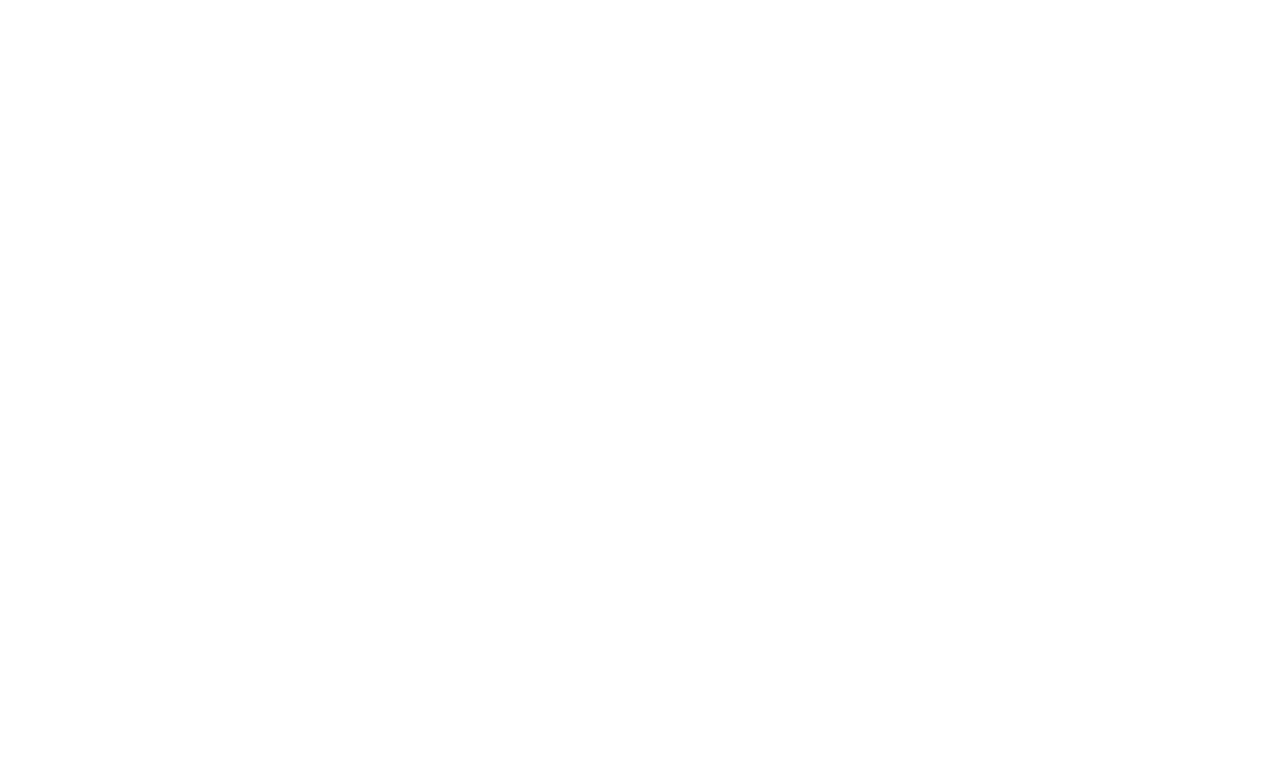
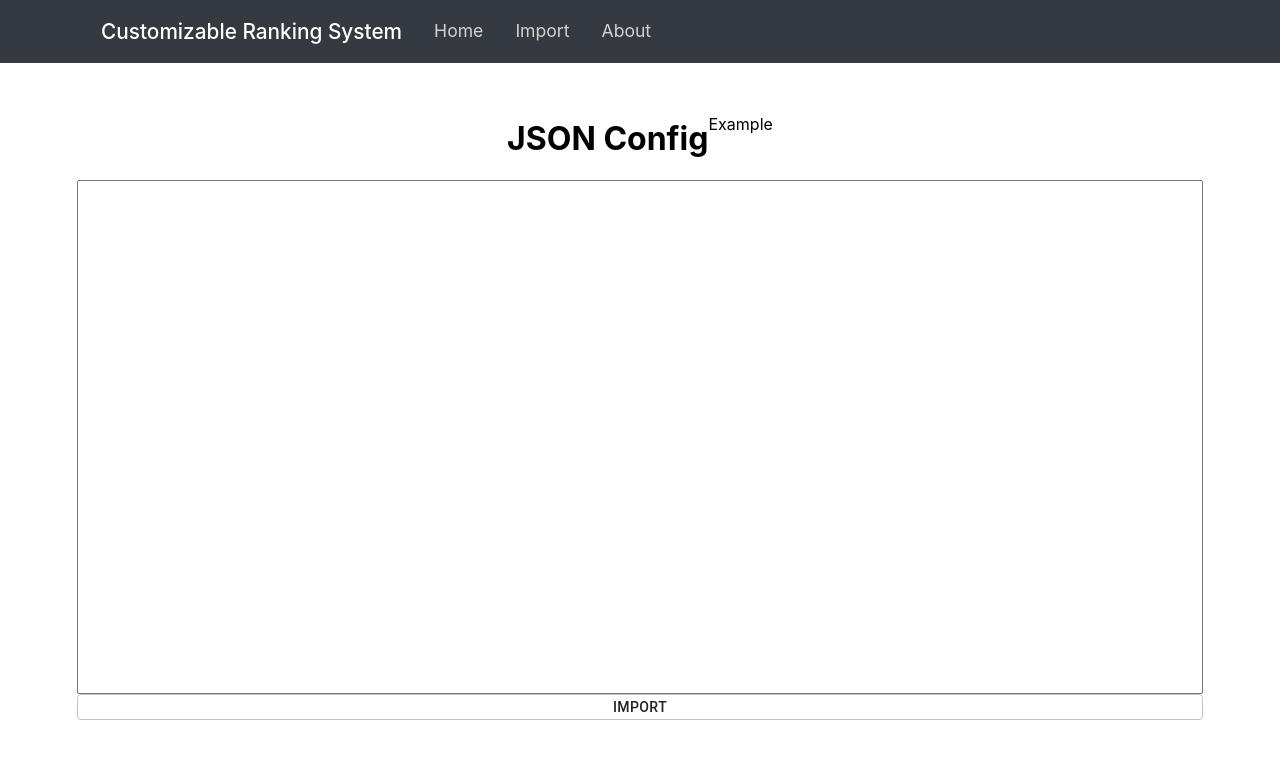
Before and after one commit to caoash/configurable-ranking-system, a React (Create React App) app in the folder frontend/configurable-ranking/: page /import in a window 1280 px wide. Shown: the top 758 px of the page. Built offline with nearby package versions, Linux system fonts and the light colour scheme.

Commit message:
import table page made, no functionality

```diff
--- a/frontend/configurable-ranking/src/App.css
+++ b/frontend/configurable-ranking/src/App.css
@@ -5,6 +5,7 @@
   position: relative;
   flex-wrap: wrap;
   align-items:center;
+  height: 100%;
 }
 
 .main-body {
@@ -16,9 +17,14 @@
   margin-right: 6%;
   margin-bottom: 80px;
   width: 88%;
+  height: 100%
 }
 
 .center-text {
   display: flex;
   justify-content: center;
 }
+
+#root {
+    height: 100%;
+}
--- a/frontend/configurable-ranking/src/App.js
+++ b/frontend/configurable-ranking/src/App.js
@@ -2,6 +2,7 @@
 import Header from "./Header.js"
 import {BrowserRouter, Route, Redirect} from 'react-router-dom'
 import Body from "./Body.js"
+import ImportDb from "./ImportDb.js"
 
 const App = () => {
   return (
@@ -20,6 +21,12 @@
           <Header />
         </div>
       </Route>
+      <Route path="/import">
+        <div className="main-container">
+            <Header/>
+            <ImportDb/>
+        </div>
+      </Route>
     </BrowserRouter>
 
   )
--- a/frontend/configurable-ranking/src/Body.css
+++ b/frontend/configurable-ranking/src/Body.css
@@ -1,8 +1,13 @@
+html, body {
+    height: 100%;
+}
+
 .move {
     display: flex;
     flex-direction: column;
     margin-top: 50px;
     width: 100%;
+    height: 100%;
 }
 
 .horiz {
@@ -16,13 +21,12 @@
     justify-content: center;
     margin-right: auto;
     justify-content: space-between;
-    height: 50%;
 }
 
 .sep {
     display: flex;
     flex-direction: row;
-    justify-content: flex-end;
+    justify-content: center;
 }
 
 .cent {
--- a/frontend/configurable-ranking/src/Body.js
+++ b/frontend/configurable-ranking/src/Body.js
@@ -32,7 +32,7 @@
 
     const fetchData = async () => {
         let head = [];
-        await axios.get(C.API + '/college/entries?page=' + curPage).then(async response => {
+        await axios.get(C.TABLES + '/college/entries?page=' + curPage).then(async response => {
             const upd = () => {
                 let res = response.data;
                 let ind = 1;
@@ -46,7 +46,7 @@
         }).catch(error => {
             console.log(error)
         });
-        await axios.get(C.API + '/college/page-count').then(async response => {
+        await axios.get(C.TABLES + '/college/page-count').then(async response => {
             setNumpages(response.data);
         }).catch(error => {
             console.log(error);
--- a/frontend/configurable-ranking/src/Constants.js
+++ b/frontend/configurable-ranking/src/Constants.js
@@ -1 +1 @@
-export const API = "http://localhost:5000/api/table";
+export const TABLES = "http://localhost:5000/api/table";
--- a/frontend/configurable-ranking/src/Header.js
+++ b/frontend/configurable-ranking/src/Header.js
@@ -27,11 +27,12 @@
 
 const Header = () => {
     return (
-        <nav className = "bg-dark fixed-top">
-            <div className = "container">
-                <LargeTextbox text = "Customizable Ranking System" />
-                <Textbox text = "Home" to_ref = "/home"/>
-                <Textbox text = "About" to_ref = "/about"/>
+        <nav className="bg-dark fixed-top">
+            <div className="container">
+                <LargeTextbox text="Customizable Ranking System" />
+                <Textbox text="Home" to_ref="/home"/>
+                <Textbox text="Import" to_ref="/import"/>
+                <Textbox text="About" to_ref="/about"/>
             </div>
         </nav>
     )
--- /dev/null
+++ b/frontend/configurable-ranking/src/ImportDb.css
@@ -0,0 +1,10 @@
+.large-textarea {
+    resize: none;
+    flex: 1;
+    height: 80%;
+}
+
+.link {
+    color: black;
+    text-decoration: none;
+}
--- /dev/null
+++ b/frontend/configurable-ranking/src/ImportDb.js
@@ -0,0 +1,47 @@
+import React, {Component} from "react"
+import {Button} from "@material-ui/core";
+import Textbox from "./Textbox.js"
+import "./Body.css";
+import "./ImportDb.css";
+
+class ImportDb extends Component {
+    textarea = React.createRef();
+
+    onKeyDown = (e) => {  // so tabs work
+        var CODE = 9;
+        var TAB = "    ";
+        if(e.keyCode == CODE) {
+            var area = this.textarea.current
+            var startPos = area.selectionStart;
+            var endPos = area.selectionEnd;
+            area.value = area.value.substring(0, startPos)
+                            + TAB
+                            + area.value.substring(endPos, area.value.length);
+            area.selectionStart = startPos + TAB.length;
+            area.selectionEnd = startPos + TAB.length;
+            e.preventDefault();
+            return false;
+        }
+    }
+
+    import = () => {
+        console.log("Importing database")
+    }
+
+    render() {
+        return (
+            <div className="main-body">
+                <div className="move">
+                    <div className="sep">
+                        <h1>JSON Config</h1>
+                        <a class="link" href="/example_import.json" target="_blank"><p>Example</p></a>
+                    </div>
+                    <textarea ref={this.textarea} className="large-textarea" onKeyDown={this.onKeyDown}></textarea>
+                    <Button variant="outlined" onClick={this.import}>Import</Button>
+                </div>
+            </div>
+        );
+    }
+}
+
+export default ImportDb;
--- a/frontend/configurable-ranking/src/Table.js
+++ b/frontend/configurable-ranking/src/Table.js
@@ -27,12 +27,12 @@
     useEffect(() => {
         if (sortWeights === null || gParams === null) return;
         const fetchSortedData = (async () => {
-            let qryString = C.API + '/college/entries?sort='
+            let qryString = C.TABLES + '/college/entries?sort='
             for (let i = 0; i < gParams.length; i++) {
                 qryString += gParams[i];
                 if (i !== gParams.length - 1) qryString += ",";
             }
-            qryString += "&columnWeights=";
+            qryString += "&fieldWeights=";
             for (let i = 0; i < sortWeights.length; i++) {
                 qryString += sortWeights[i];
                 if (i !== sortWeights.length - 1) qryString += ",";
@@ -50,8 +50,8 @@
         fetchSortedData();
     }, [sortWeights, props.page]);
     async function fetchData() {
-        console.log(C.API + '/college/entries?page='+ props.page);
-        await axios.get(C.API + '/college/entries?page='+props.page).then(async response => {
+        console.log(C.TABLES + '/college/entries?page='+ props.page);
+        await axios.get(C.TABLES + '/college/entries?page='+props.page).then(async response => {
             let get = response.data;
             // console.log(get);
             setNp(Object.keys(get[0]).length - 1);
```
Also changed, not shown: frontend/configurable-ranking/public/example_import.json (added, +30 -0 lines), 1 other file (tests, documents, lock files or other folders).
